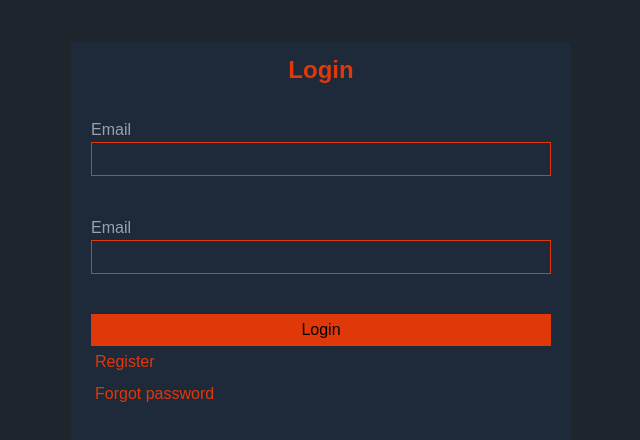
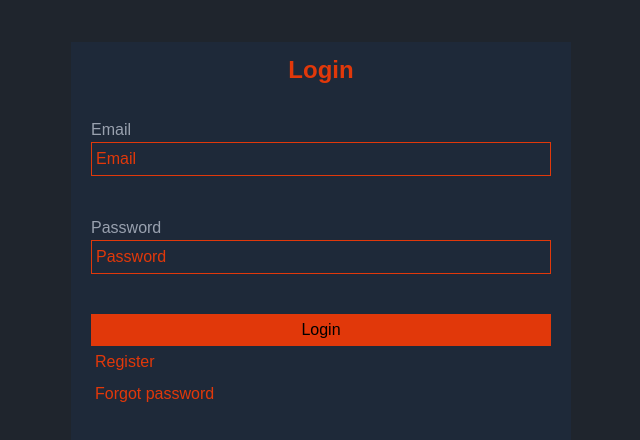
Before and after one commit to Farooqfar/Foody, a Next.js app: page /auth/login in a window 1280 px wide. Shown: the part 158-598 px from the top of the page, without its empty margins (319-959 px from the left). Built offline with nearby package versions, Linux system fonts and the light colour scheme.

Commit message:
all set login

```diff
--- a/src/app/(root)/auth/login/page.js
+++ b/src/app/(root)/auth/login/page.js
@@ -1,11 +1,27 @@
+"use client";
 import Link from "next/link";
-import React from "react";
+import React, { useState } from "react";
 
 export default function page() {
+  const [login, setLogin] = useState({
+    email: "",
+    password: "",
+  });
+  const handlelogin = (e) => {
+    let { name, value } = e.target;
+    setLogin((prev) => ({ ...prev, [name]: value }));
+  };
+  const handleForm = (e) => {
+    e.preventDefault();
+    console.log(login);
+  };
   return (
     <>
       <section className="w-full h-screen flex justify-center items-center flex-col">
-        <form className="w-[500px] h-100 bg-gray-800 flex flex-col">
+        <form
+          className="w-[500px] h-100 bg-gray-800 flex flex-col"
+          onSubmit={handleForm}
+        >
           <h1 className="text-[#E1380A] text-2xl text-bold text-center p-3 font-bold">
             Login
           </h1>
@@ -13,14 +29,22 @@ export default function page() {
             <label className="text-gray-400">Email</label>
             <input
               type="email"
-              className="border p-1 caret-[#E1380A] text-[#E1380A] outline-none"
+              className="border p-1 caret-[#E1380A] text-[#E1380A] outline-none placeholder-[#E1380A]"
+              placeholder="Email"
+              name="email"
+              value={login.email}
+              onChange={(e) => handlelogin(e)}
             />
           </div>
           <div className="w-full flex flex-col p-5">
-            <label className="text-gray-400">Email</label>
+            <label className="text-gray-400">Password</label>
             <input
               type="password"
-              className="border p-1 caret-[#E1380A] text-[#E1380A] outline-none"
+              className="border p-1 caret-[#E1380A] text-[#E1380A] outline-none placeholder-[#E1380A]"
+              placeholder="Password"
+              name="password"
+              value={login.password}
+              onChange={(e) => handlelogin(e)}
             />
           </div>
           <div className="w-full flex flex-col p-5">
```
